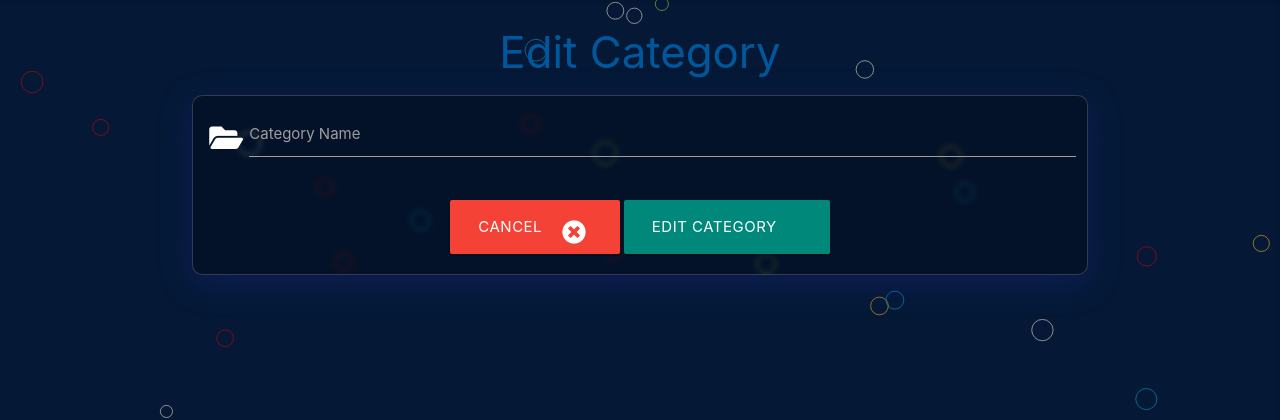
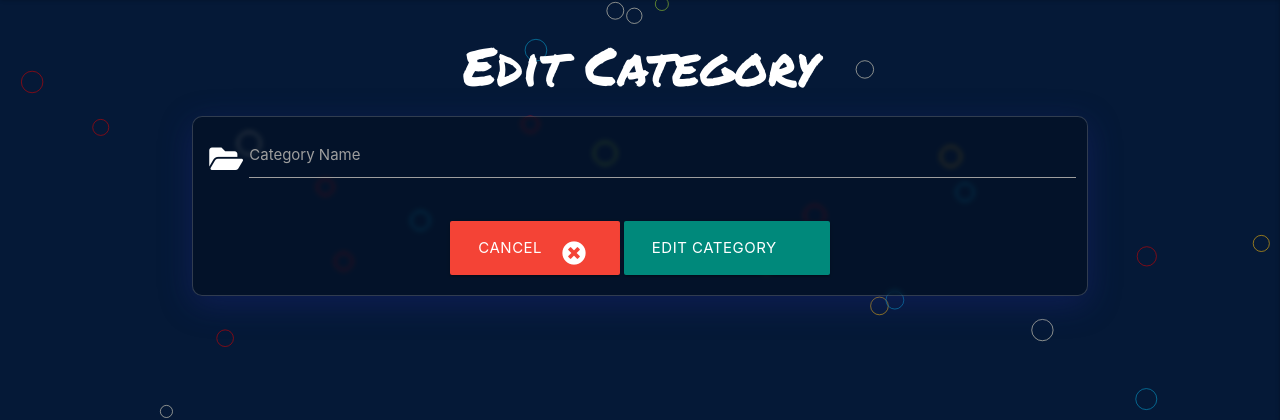
Before and after one commit to shaff600/Sourcetastic, a Flask app: template templates/edit_category.html in a window 1280 px wide. Shown: the part 64-484 px from the top of the page. Run offline with Flask 2, Linux system fonts and the light colour scheme; the template is opened without the code that fills it, so the values that code supplies are empty; some libraries are stand-ins or nearby versions.

Commit message:
updated heading for edit category page

```diff
--- a/templates/edit_category.html
+++ b/templates/edit_category.html
@@ -1,7 +1,7 @@
  {% extends "base.html" %}
 {% block content %}
 
-    <h3 class="light-blue-text text-darken-4 center-align">Edit Category</h3>
+<h2 class="white-text text-darken-4 center-align">Edit Category</h2>
   <div class="container">
     <div class="row card">
         <form class="col s12" method="POST" action="{{ url_for('edit_category', category_id=category._id) }}">
```
